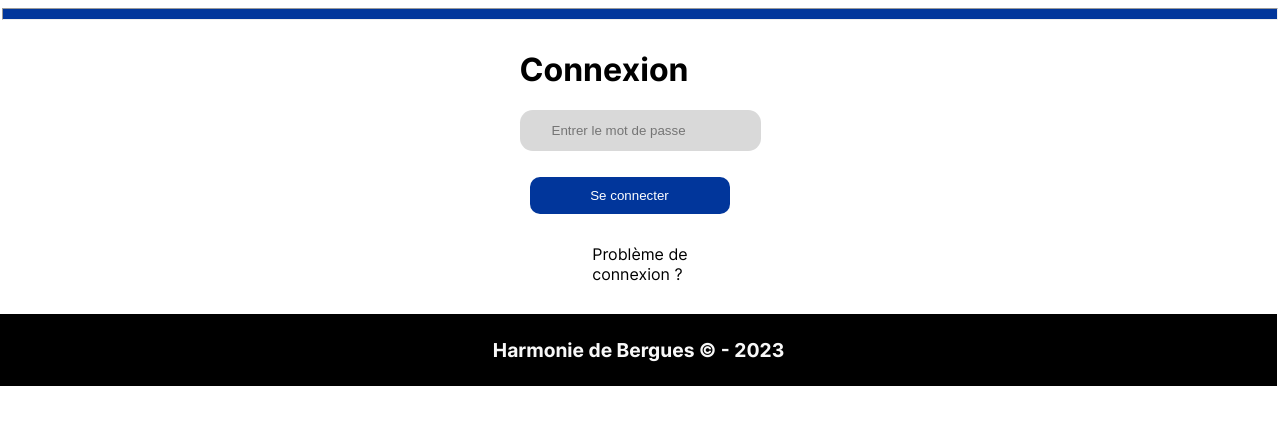
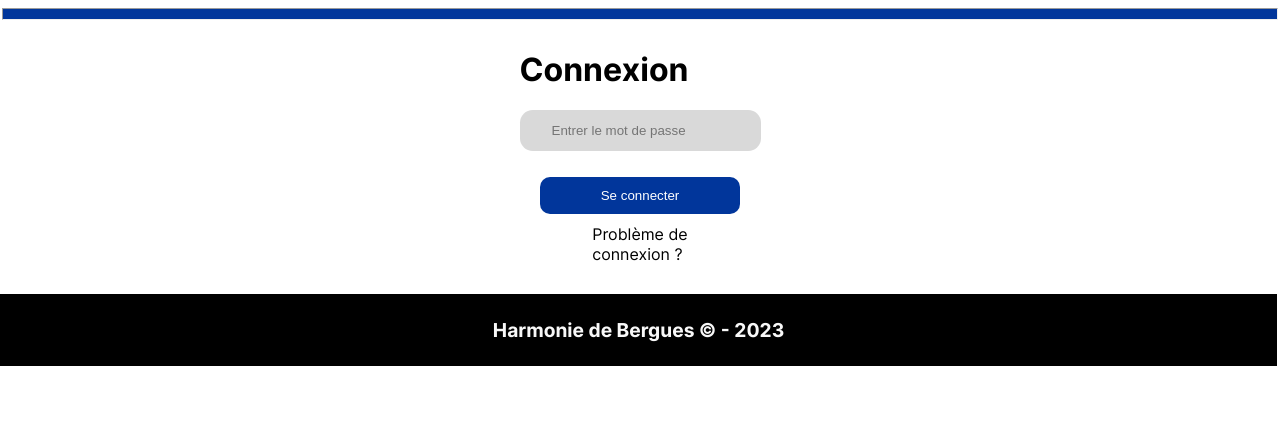
Before and after one commit to ainemehdi6/harmonie, a PHP site: page /loginUser.php in a window 1280 px wide. Shown: the part 238-663 px from the top of the page. Run offline with PHP 8.4, Linux system fonts and the light colour scheme; some libraries are stand-ins or nearby versions.

Commit message:
login Design and index to userlogin

```diff
--- a/assets/css/style.css
+++ b/assets/css/style.css
@@ -735,7 +735,6 @@ header a {
 }
 
 .btns-grp a:hover {
-    background-color: #34495e;
     transform: scale(1.05);
 }
 
--- a/index.php
+++ b/index.php
@@ -1,5 +1,2 @@
 <?php
-header('location:loginAdmin.php')
-
-
-?>
+header('location:loginUser.php');
--- a/loginAdmin.php
+++ b/loginAdmin.php
@@ -33,7 +33,7 @@
                 <div class="input">
                     <input type="password" name="password" placeholder="Mot de passe">
                 </div>
-                <div class="button">
+                <div class="button" style="margin:auto">
                     <button type="submit">Se connecter</button>
                 </div>
 
--- a/loginUser.php
+++ b/loginUser.php
@@ -32,7 +32,7 @@
                 <div class="input">
                     <input type="password" name="password" placeholder="Entrer le mot de passe">
                 </div>
-                <div class="button">
+                <div class="button" style="margin:auto">
                     <button type="submit">Se connecter</button>
                 </div>
 
```
